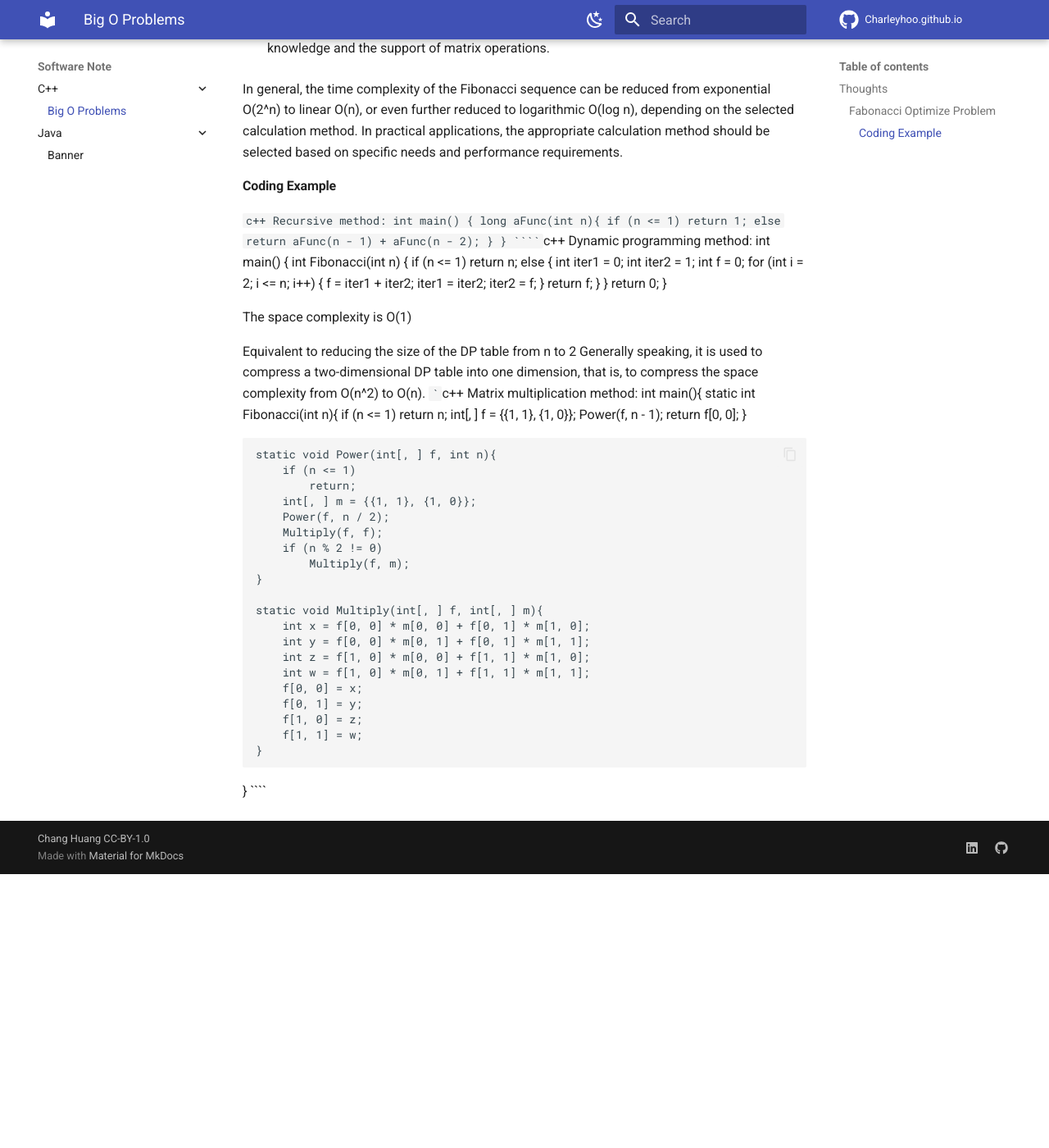
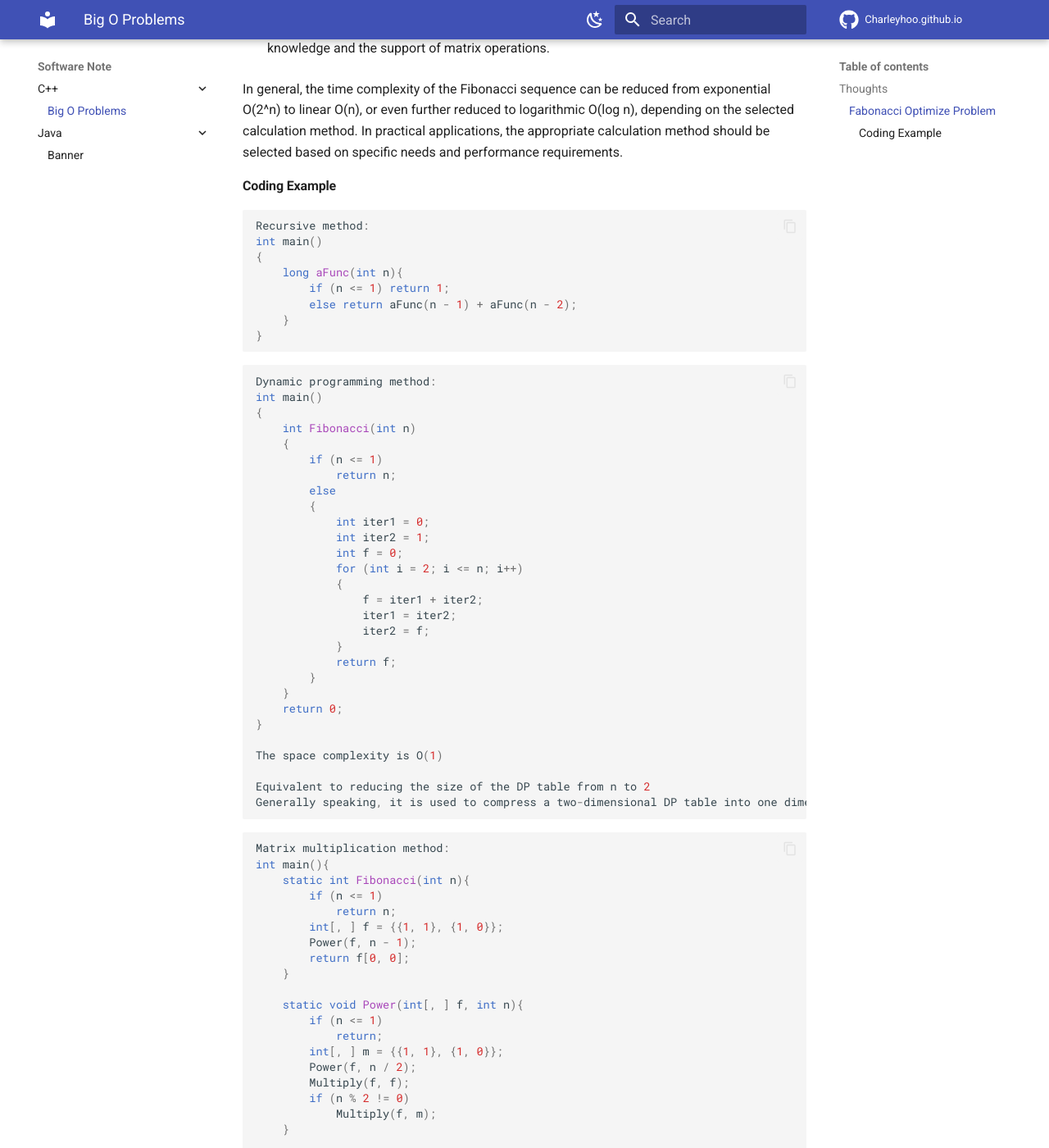
Before and after one commit to Charleyhoo/Charleyhoo.github.io, an MkDocs documentation site: the page built from docs/Software Note/C++/BigO.md, in a window 1280 px wide and 1400 px high, scrolled down 867 px. Shown: the whole window at 82% size. Built offline with MkDocs 1.6.1 and Material for MkDocs 9.7.7, drawn with Linux system fonts in a browser that asks for light colours; comment, search, counter and statistics services are not loaded; before the commit the page ends 1933 px from its top, so only the background shows below that; some of the changed text lies outside the part shown.

Commit message:
revise bigO format

`````diff
--- a/docs/Software Note/C++/BigO.md
+++ b/docs/Software Note/C++/BigO.md
@@ -18,7 +18,7 @@ Fibonacci数列的时间复杂度取决于采用的计算方法。有多种方
 In general, the time complexity of the Fibonacci sequence can be reduced from exponential O(2^n) to linear O(n), or even further reduced to logarithmic O(log n), depending on the selected calculation method. In practical applications, the appropriate calculation method should be selected based on specific needs and performance requirements.
 
 #### Coding Example
-```c++
+```c
 Recursive method:
 int main()
 {
@@ -27,8 +27,8 @@ int main()
         else return aFunc(n - 1) + aFunc(n - 2);
     }
 }
-````
-```c++
+```
+```c
 Dynamic programming method:
 int main()
 {
@@ -57,8 +57,8 @@ The space complexity is O(1)
 
 Equivalent to reducing the size of the DP table from n to 2
 Generally speaking, it is used to compress a two-dimensional DP table into one dimension, that is, to compress the space complexity from O(n^2) to O(n).
-````
-```c++
+```
+```c
 Matrix multiplication method:
 int main(){
     static int Fibonacci(int n){
@@ -90,4 +90,4 @@ int main(){
         f[1, 1] = w;
     }
 }
-````
+```
`````
